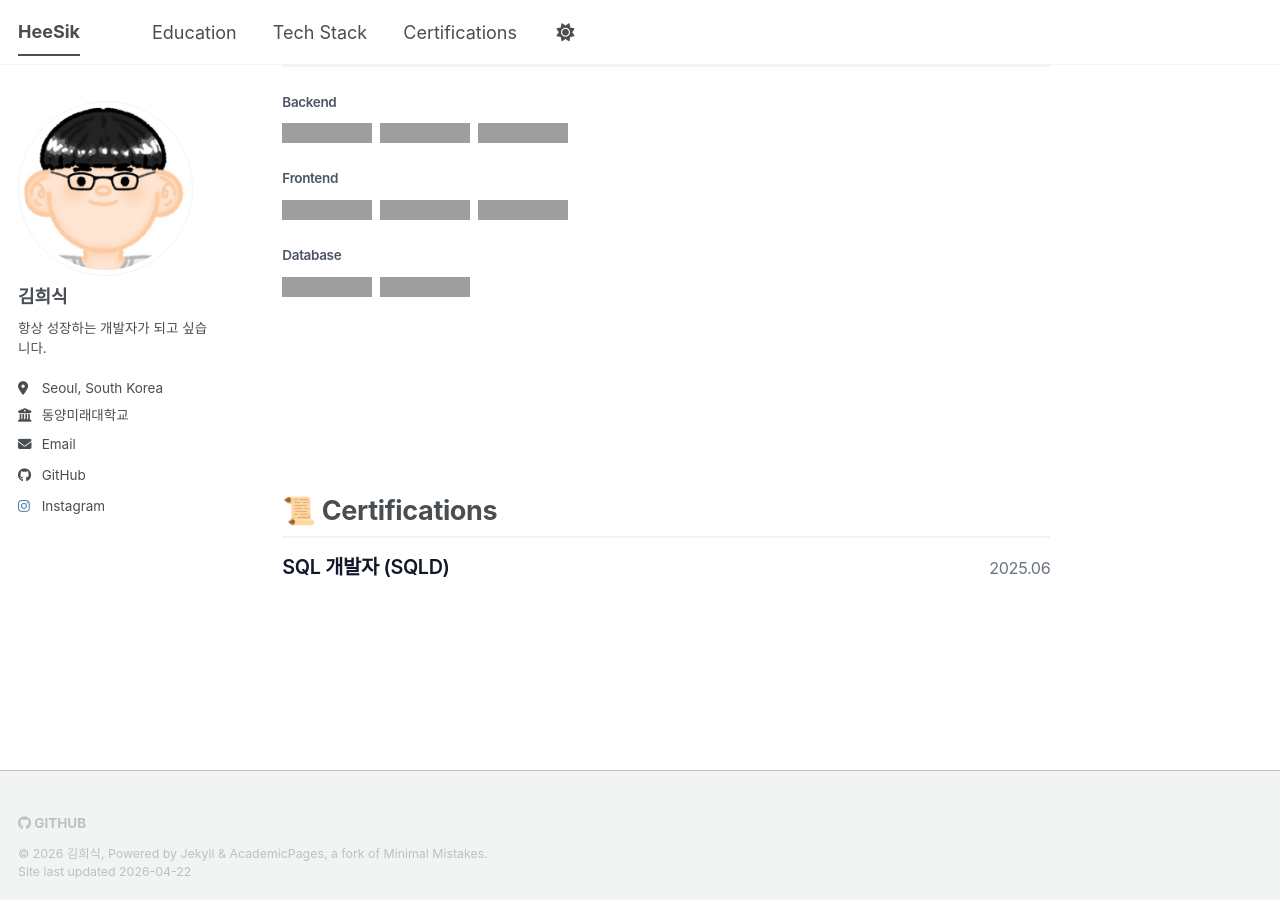
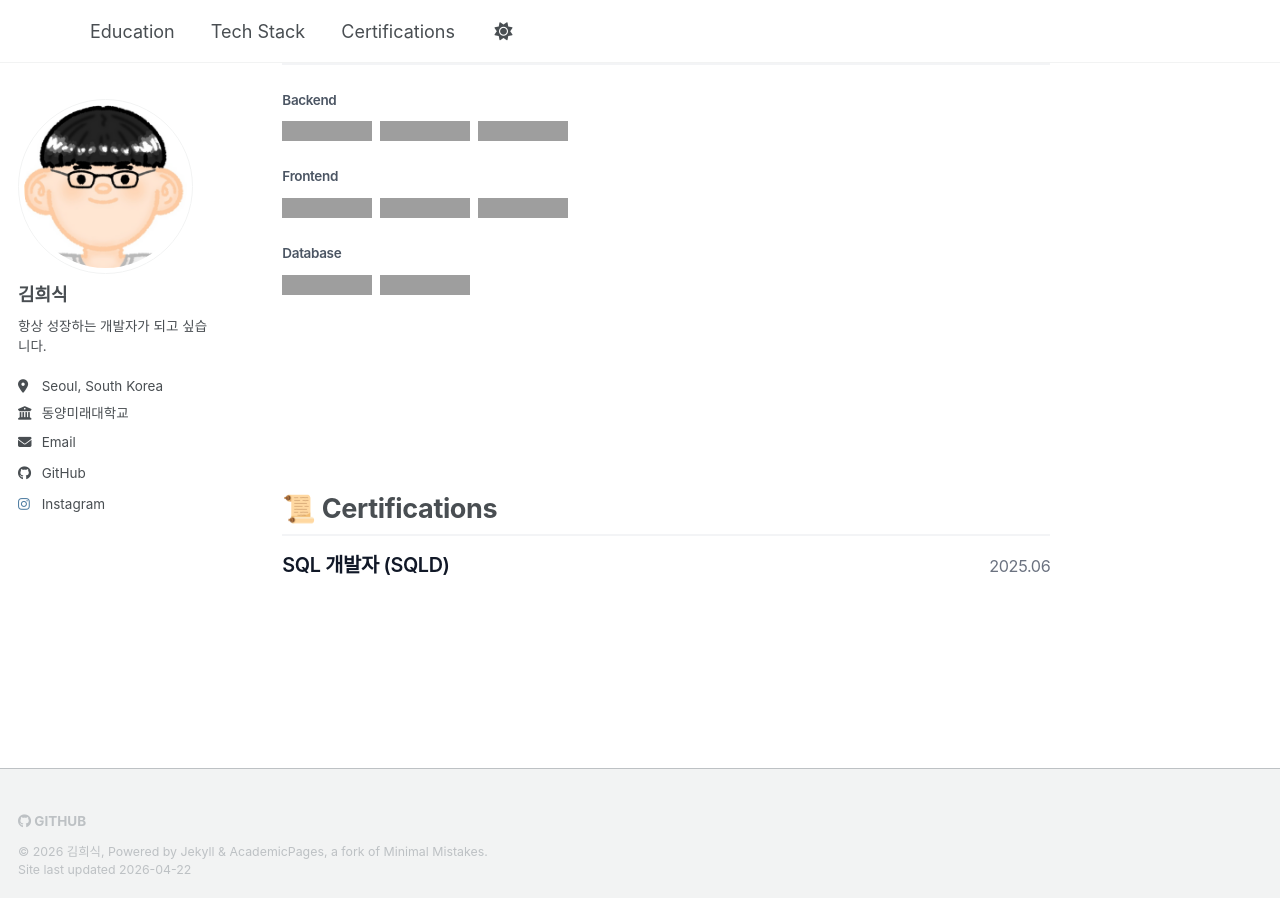
Before and after one commit to heesik03/heesik03.github.io, a Jekyll site: the page built from _pages/about.md, in a window 1280 px wide and 900 px high, scrolled down 707 px. Built offline with Jekyll 4.4.1, drawn with Linux system fonts in a browser that asks for light colours; a script bundle is joined from its source files by our own code; library files that are not in the unit come from our copies; grey boxes are pictures that could not be loaded.

Commit message:
디자인 수정

```diff
--- a/_config.yml
+++ b/_config.yml
@@ -8,7 +8,7 @@
 
 # Basic Site Settings
 locale                   : "ko-KR"
-title                    : "HeeSik"
+title                    : ""
 name                     : &name "김희식"
 description              : &description "초보 개발자 Heesik입니다!"
 url                      : "https://heesik03.github.io"
--- a/_includes/footer.html
+++ b/_includes/footer.html
@@ -1,13 +1,13 @@
 {% include base_path %}
 
 {% if site.author.github or site.author.bitbucket or site.atom_feed.hide != true %}
-<div class="page__footer-follow">
+<div class="page__footer-follow" style="margin-top: 1rem;">
   <ul class="social-icons">
     {% if site.data.ui-text[site.locale].follow_label %}
       <li><strong>{{ site.data.ui-text[site.locale].follow_label }}</strong></li>
     {% endif %}
     {% if site.author.github %}
-      <li><a href="https://github.com/{{ site.author.github }}"><i class="fab fa-github" aria-hidden="true"></i> GitHub</a></li>
+      <li><a href="https://github.com/{{ site.author.github }}"><i class="fab fa-github" aria-hidden="true"></i> Github</a></li>
     {% endif %}
     {% if site.author.bitbucket %}
       <li><a href="https://bitbucket.org/{{ site.author.bitbucket }}"><i class="fab fa-bitbucket" aria-hidden="true"></i> Bitbucket</a></li>
```
